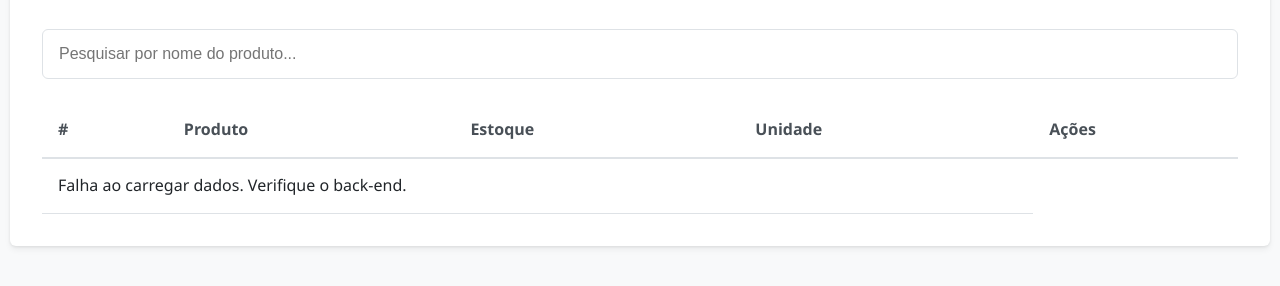
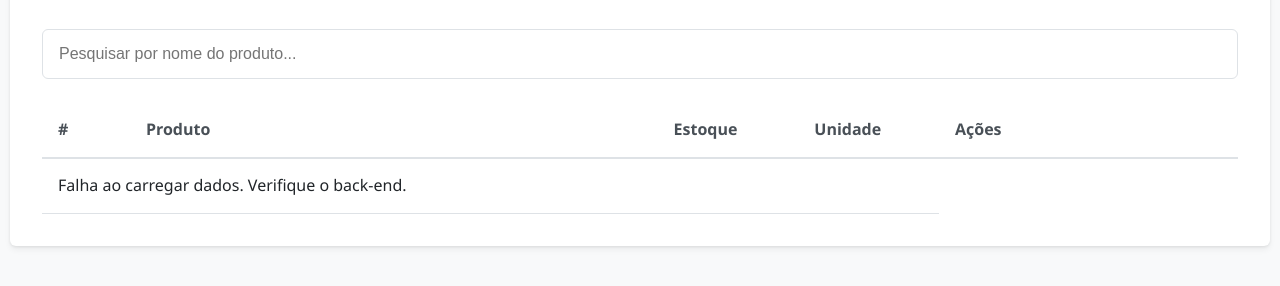
Before and after one commit to rodrigoacs/restoque, a plain HTML site: page public/index.html in a window 1280 px wide. Shown: the part 140-426 px from the top of the page. Drawn offline with Linux system fonts and the light colour scheme; no server answers; sample sign-in values are in the browser's storage.

Commit message:
feat: largura fixa na tabela

```diff
--- a/public/style.css
+++ b/public/style.css
@@ -72,10 +72,39 @@ h1 {
   letter-spacing: -0.5px;
 }
 
+.stock-table th:nth-child(1) {
+  width: 5%;
+}
+
+.stock-table th:nth-child(2) {
+  width: 30%;
+}
+
+.stock-table th:nth-child(3) {
+  width: 8%;
+}
+
+.stock-table th:nth-child(4) {
+  width: 8%;
+}
+
+.stock-table th:nth-child(5) {
+  width: 17%;
+}
+
+.stock-table th:nth-child(6) {
+  width: 8%;
+}
+
+.stock-table th:nth-child(7) {
+  width: 18%;
+}
+
 .stock-table {
   width: 100%;
   border-collapse: collapse;
   margin-top: 1.5rem;
+  table-layout: fixed;
 }
 
 .stock-table th,
```
